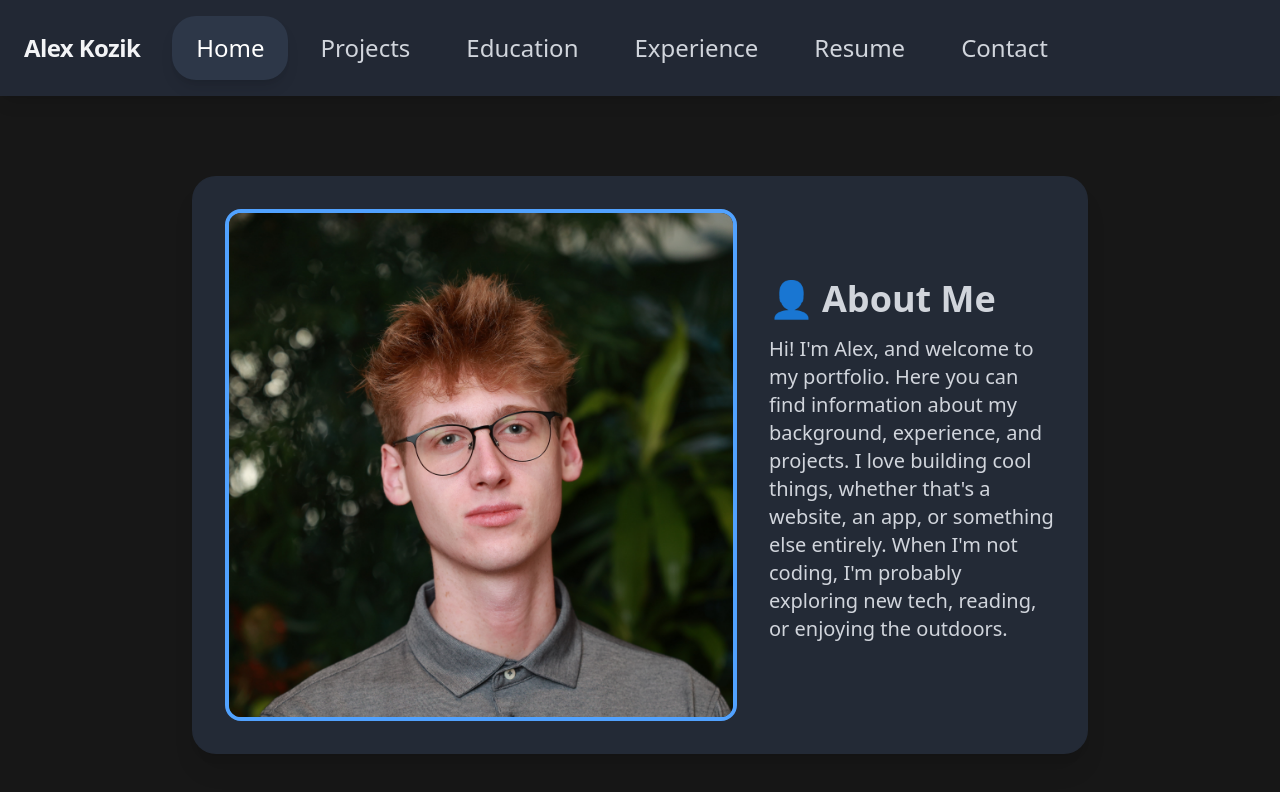
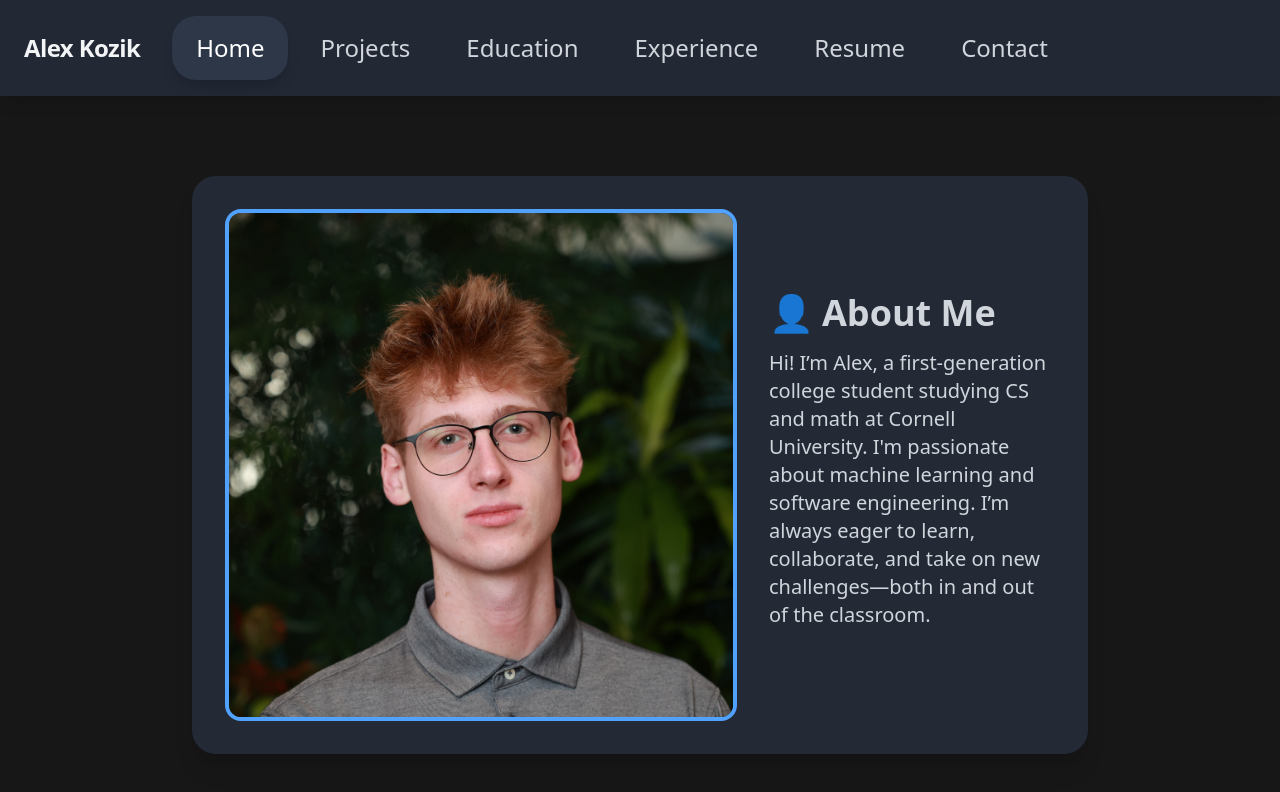
Before and after one commit to LambdaAK/Alex-Kozik-Portfolio, a React (Vite) app: page / in a window 1280 px wide. Shown: the top 792 px of the page. Built offline with nearby package versions, Linux system fonts and the light colour scheme.

Commit message:
Educaation

```diff
--- a/src/App.tsx
+++ b/src/App.tsx
@@ -1,6 +1,7 @@
 import './App.css'
 import Navbar from './Navbar';
 import { BrowserRouter as Router, Routes, Route } from 'react-router-dom';
+import React, { useState } from 'react';
 
 // About Me Card Component
 const AboutMeCard = () => (
@@ -22,7 +23,11 @@ const AboutMeCard = () => (
         <span role="img" aria-label="About">👤</span> About Me
       </h2>
       <p className="mb-2 text-xl">
-        Hi! I'm Alex, and welcome to my portfolio. Here you can find information about my background, experience, and projects. I love building cool things, whether that's a website, an app, or something else entirely. When I'm not coding, I'm probably exploring new tech, reading, or enjoying the outdoors.
+      Hi! I’m Alex, a first-generation college student studying CS and math at Cornell University.
+
+      I'm passionate about machine learning and software engineering.
+
+      I’m always eager to learn, collaborate, and take on new challenges—both in and out of the classroom.
       </p>
       {/* Add more about you here if desired */}
     </div>
@@ -98,14 +103,16 @@ const educationData = [
 const EducationSection = () => (
   <div className="flex flex-col gap-8 items-center justify-center min-h-[70vh]">
     <h2 className="text-4xl font-bold text-gray-100 mb-4">Education</h2>
-    {educationData.map((edu, idx) => (
+    {educationData.map((edu, idx) => {
+      const [showCourses, setShowCourses] = useState(false);
+      return (
         <div
           key={edu.name}
           className="w-full max-w-4xl bg-[#232a36] rounded-3xl shadow-xl p-10 flex flex-col items-center gap-6 border border-[#232a36]/60"
         >
           {/* Header: Centered logo and school name */}
           <div className="flex flex-col items-center mb-6 w-full">
-          <div className="w-28 h-28 rounded-xl overflow-hidden bg-neutral-800 flex items-center justify-center border-2 border-blue-400 mb-2">
+            <div className="w-36 h-36 rounded-xl overflow-hidden flex items-center justify-center mb-2">
               <img
                 src={edu.logo}
                 alt={edu.name + ' logo'}
@@ -124,6 +131,14 @@ const EducationSection = () => (
               <span>{edu.gpa}</span>
               <span className="text-lg text-gray-300">{edu.date}</span>
             </div>
+            <div>
+              <button
+                className="mt-2 mb-2 px-4 py-2 bg-blue-700 text-white rounded-lg hover:bg-blue-800 transition font-semibold"
+                onClick={() => setShowCourses((prev) => !prev)}
+              >
+                {showCourses ? 'Hide Relevant Courses' : 'Show Relevant Courses'}
+              </button>
+              {showCourses && (
                 <div>
                   <span className="font-semibold text-gray-200">Relevant Courses:</span>
                   {edu.name === 'Cornell University' ? (
@@ -161,9 +176,12 @@ const EducationSection = () => (
                     </ul>
                   )}
                 </div>
+              )}
             </div>
           </div>
-    ))}
+        </div>
+      );
+    })}
   </div>
 );
 
```
Lines whose indentation alone changed are shown as unchanged.
